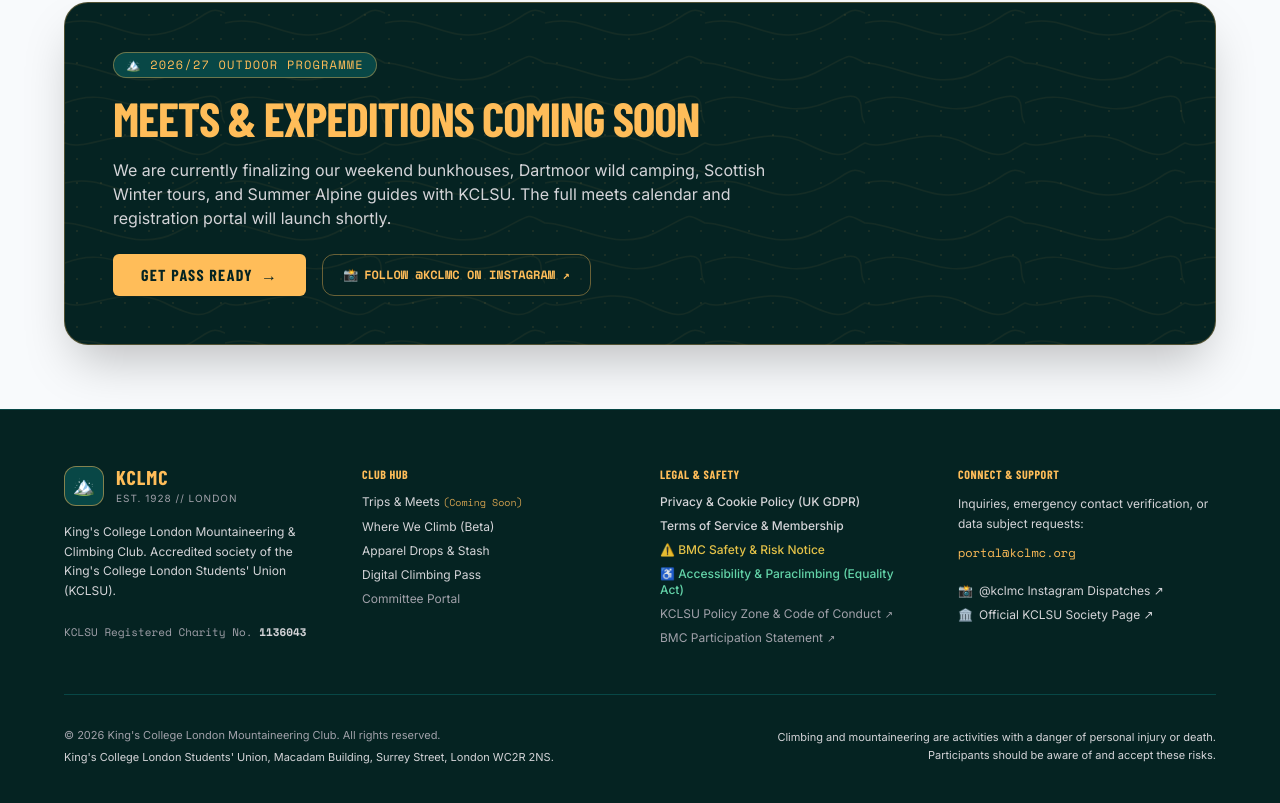
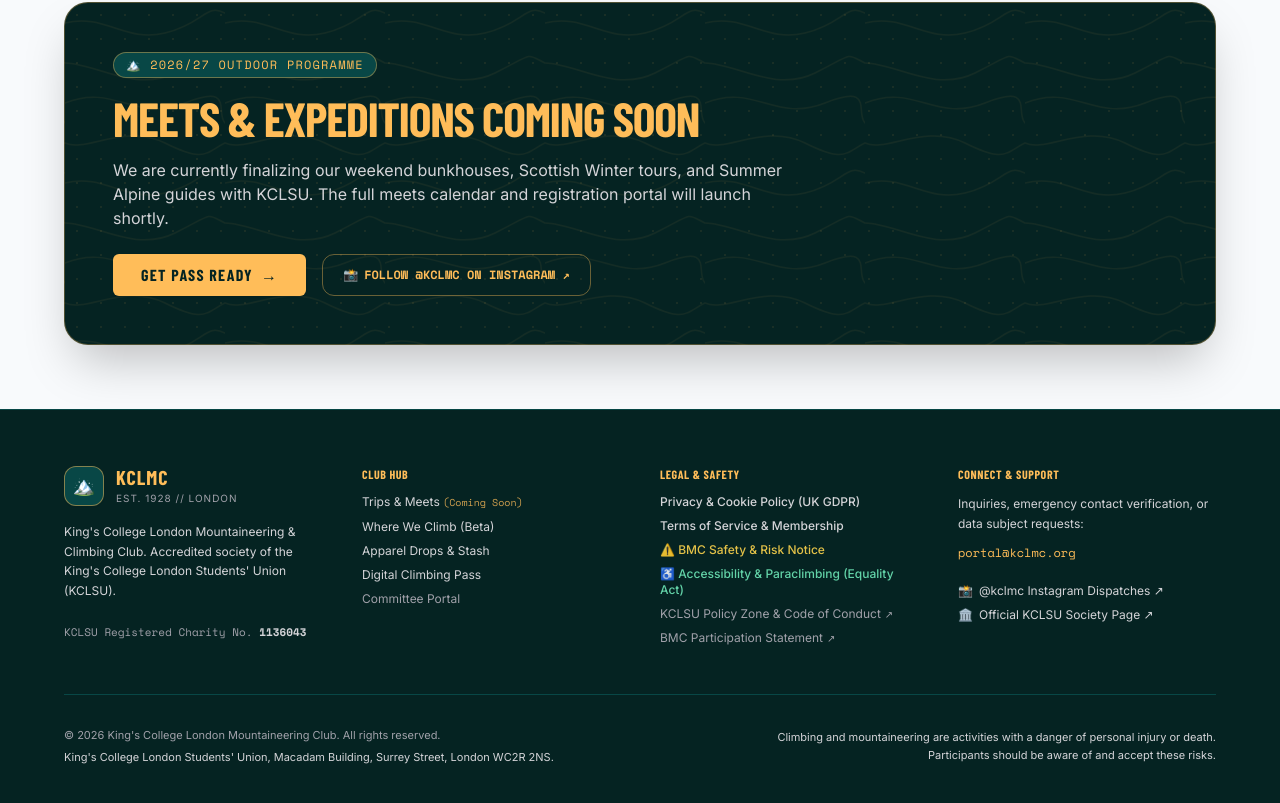
Before and after one commit to RemTypes/kclmc-portal, a Next.js app: page / in a window 1280 px wide. Shown: the part 2092-2895 px from the top of the page. Built offline with nearby package versions, Linux system fonts and the light colour scheme; a web font is replaced by a local one.

Commit message:
fix(copy): refine expeditions coming soon copy on homepage and trips page

```diff
--- a/app/(kclmc)/trips/page.tsx
+++ b/app/(kclmc)/trips/page.tsx
@@ -19,7 +19,7 @@
         </h1>
 
         <p className="text-zinc-300 text-base md:text-lg mb-8 max-w-2xl leading-relaxed">
-          Our weekend outdoor meets, Southern Sandstone day trips, Scottish Winter, and Summer Alpine expeditions are currently being finalized with KCLSU and qualified mountain guides.
+          Our weekend outdoor meets, Scottish Winter tours, and Summer Alpine expeditions are currently being finalized with KCLSU and qualified mountain guides.
         </p>
 
         {/* Status Callout Box */}
--- a/app/page.tsx
+++ b/app/page.tsx
@@ -297,7 +297,7 @@
                 Meets &amp; Expeditions Coming Soon
               </h2>
               <p className="text-zinc-300 text-sm sm:text-base leading-relaxed mb-6 font-sans">
-                We are currently finalizing our weekend bunkhouses, Dartmoor wild camping, Scottish Winter tours, and Summer Alpine guides with KCLSU. The full meets calendar and registration portal will launch shortly.
+                We are currently finalizing our weekend bunkhouses, Scottish Winter tours, and Summer Alpine guides with KCLSU. The full meets calendar and registration portal will launch shortly.
               </p>
               <div className="flex flex-wrap gap-4">
                 <Link href="/membership" className="kclmc-btn-primary text-xs py-3 px-5 font-bold uppercase">
```
